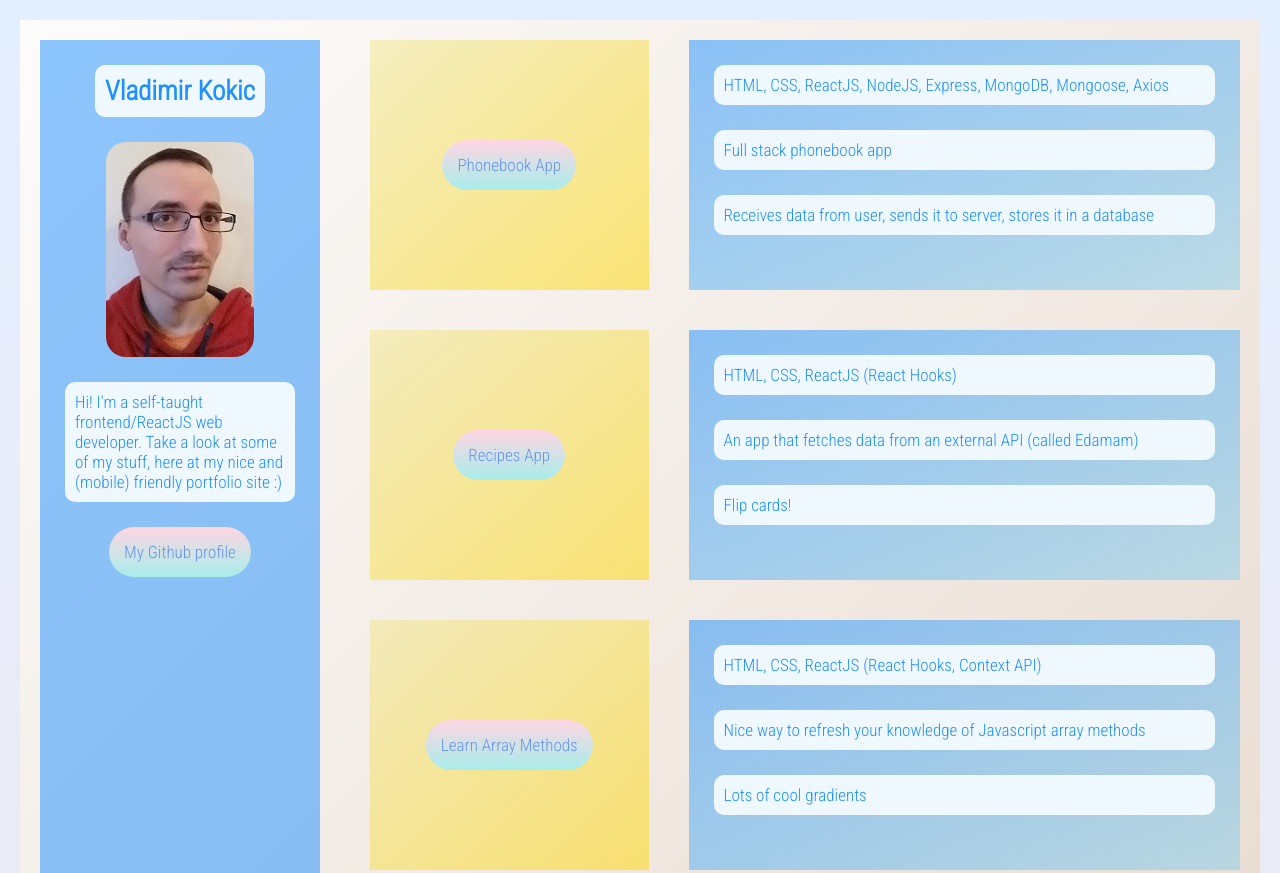
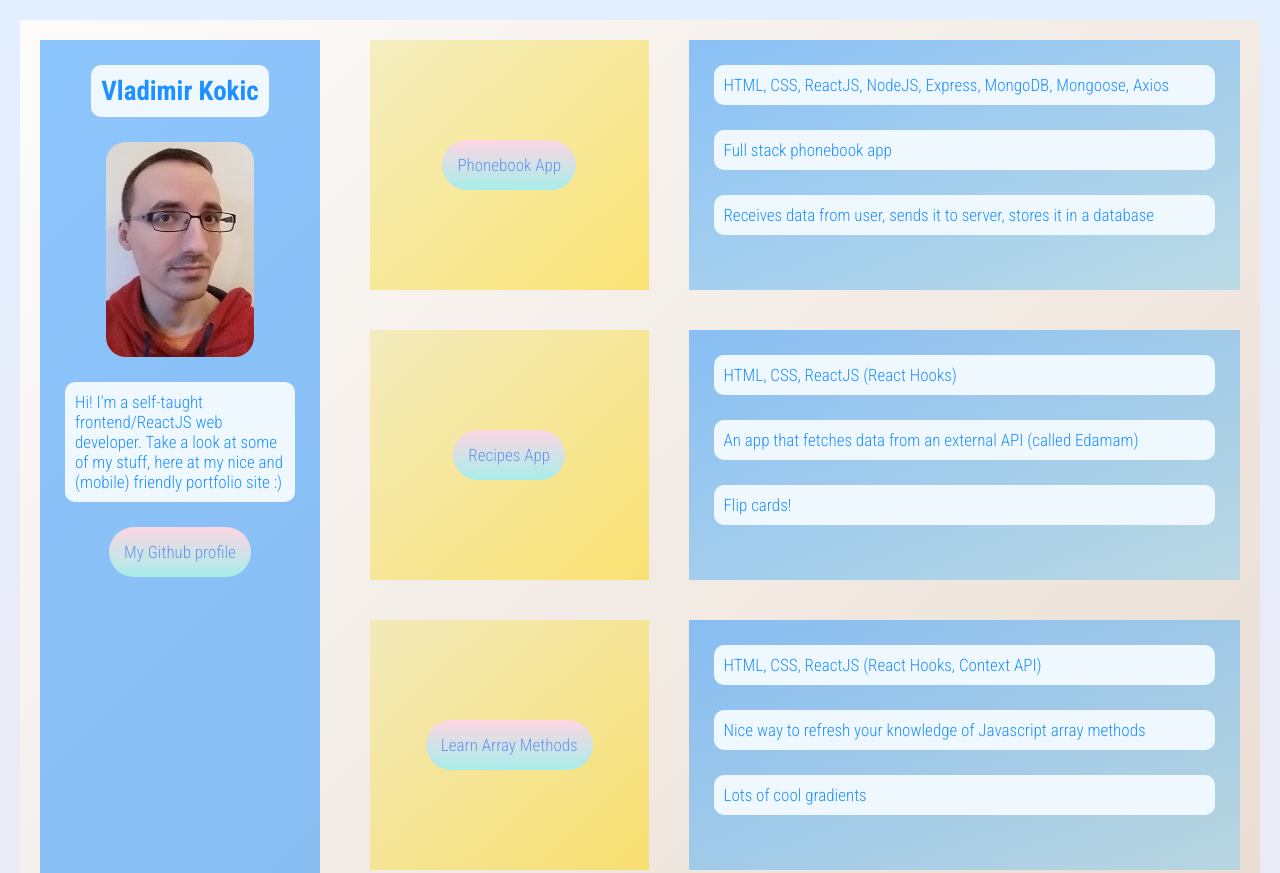
Before and after one commit to TheLastPictureShow/Portfolio, a website: page index.html in a window 1280 px wide. Shown: the top 873 px of the page. Drawn offline with nearby package versions, Linux system fonts and the light colour scheme; files that its build step writes are made by us from their sources.

Commit message:
Update _base.scss

```diff
--- a/sass/_base.scss
+++ b/sass/_base.scss
@@ -15,5 +15,6 @@ html {
 }
 
 @import "https://fonts.googleapis.com/css2?family=Roboto+Condensed:wght@300&display=swap";
+@import "https://fonts.googleapis.com/css?family=Raleway:100,300,400|Roboto+Condensed:300,700&display=swap";
 
 $font-primary: "Roboto Condensed", sans-serif;
```
